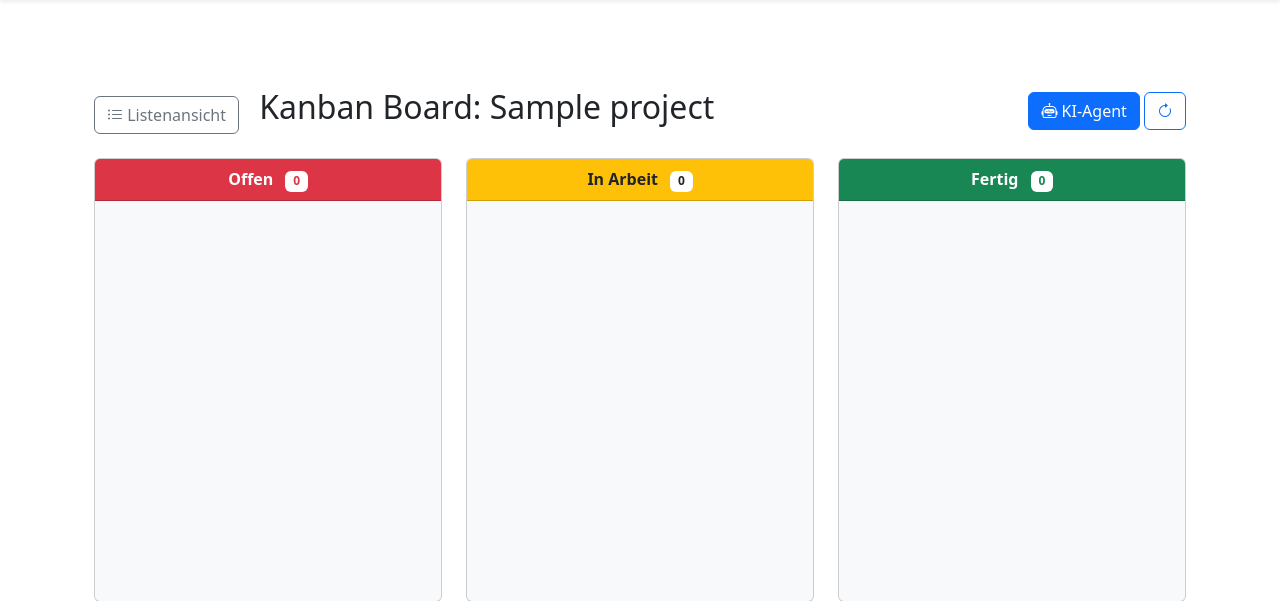
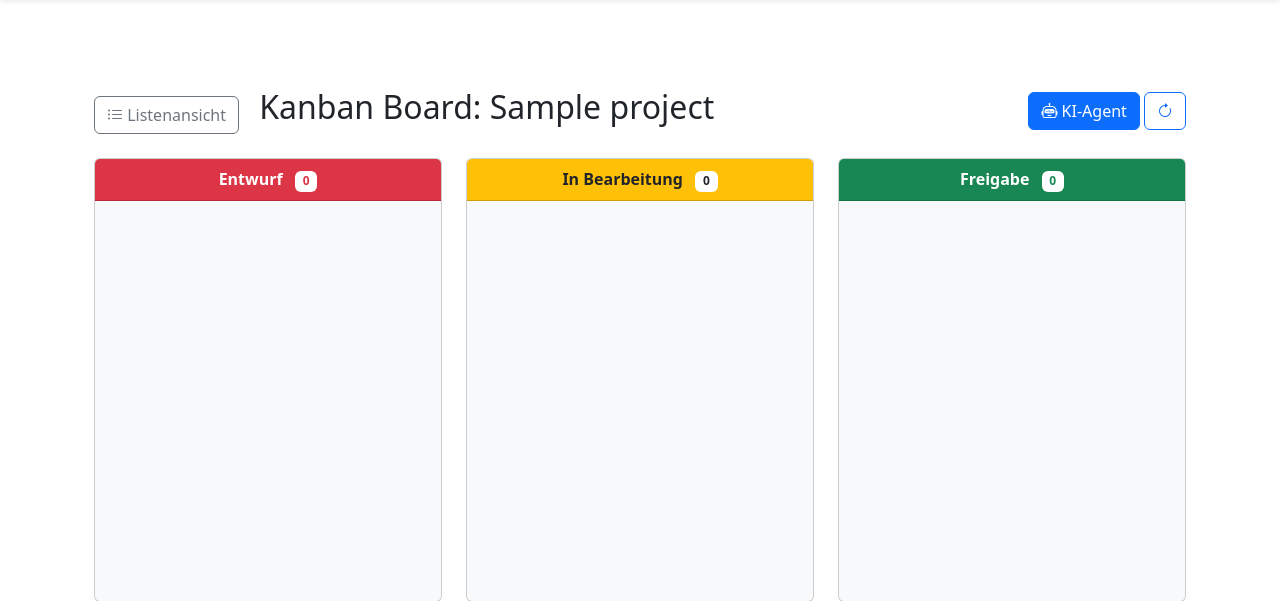
Before and after one commit to Sara26748/study-project, a Flask app: page /project/1/kanban in a window 1280 px wide. Shown: the part 64-665 px from the top of the page. Run offline with Flask 3, Linux system fonts and the light colour scheme; a user stored in the database is signed in; tables that the repository leaves empty hold one stand-in row (values such as "Sample post"); data that the repository does not hold is empty.

Commit message:
status bezeichner geändert

```diff
--- a/app/routes.py
+++ b/app/routes.py
@@ -19,7 +19,7 @@ def create_manual_requirement(project_id):
     title = request.form.get("title", "").strip()
     description = request.form.get("description", "").strip()
     category = request.form.get("category", "").strip()
-    status = request.form.get("status", "Offen").strip()
+    status = request.form.get("status", "Entwurf").strip()
     is_quantifiable = request.form.get("is_quantifiable") == "on"
     funktional = request.form.get("funktional") == "on"
 
@@ -393,7 +393,7 @@ def update_status(version_id):
     check_version_access(version)
 
     status = request.form.get('status')
-    if status in ['Offen', 'In Arbeit', 'Fertig']:
+    if status in ['Entwurf', 'In Bearbeitung', 'Freigabe']:
         version.status = status
         db.session.commit()
 
@@ -420,9 +420,9 @@ def kanban_view(project_id):
 
     # Sort into columns
     kanban_data = {
-        'Offen': [],
-        'In Arbeit': [],
-        'Fertig': []
+        'Entwurf': [],
+        'In Bearbeitung': [],
+        'Freigabe': []
     }
 
     for req in requirements:
@@ -618,10 +618,15 @@ def update_requirement_version(version_id):
     # Save all custom data including is_quantifiable
     version.set_custom_data(custom_data)
 
-    # Always move to "In Arbeit" when any change is made
+    # Status nur automatisch setzen, wenn nicht explizit geändert
     old_status = version.status
-    if changes:
-        new_status = 'In Arbeit'
+    status_from_form = request.form.get('status')
+    if status_from_form and status_from_form in ['Entwurf', 'In Bearbeitung', 'Freigabe']:
+        if old_status != status_from_form:
+            changes['status'] = f"{old_status} → {status_from_form}"
+        version.status = status_from_form
+    elif changes:
+        new_status = 'In Bearbeitung'
         if old_status != new_status:
             changes['status'] = f"{old_status} → {new_status}"
         version.status = new_status
@@ -675,8 +680,8 @@ def toggle_quantifiable(version_id):
 
     version.set_custom_data(custom_data)
     version.last_modified_by_id = current_user.id
-    # Status auf 'In Arbeit' setzen
-    version.status = 'In Arbeit'
+    # Status auf 'In Bearbeitung' setzen
+    version.status = 'In Bearbeitung'
 
     # Create history entry
     history_entry = RequirementVersionHistory(
@@ -814,7 +819,7 @@ def regenerate_requirement(req_id):
             title=result.get("title", latest_version.title),
             description=result.get("description", latest_version.description),
             category=result.get("category", latest_version.category),
-            status="Offen",  # New version starts as "Open"
+            status="Entwurf",  # New version starts as "Entwurf"
             created_by_id=current_user.id  # Track who created this version
         )
 
@@ -1073,11 +1078,11 @@ def import_excel(project_id):
                 continue
 
             category = str(row[category_idx]).strip() if category_idx is not None and category_idx < len(row) and row[category_idx] else ""
-            status = str(row[status_idx]).strip() if status_idx is not None and status_idx < len(row) and row[status_idx] else "Offen"
+            status = str(row[status_idx]).strip() if status_idx is not None and status_idx < len(row) and row[status_idx] else "Entwurf"
 
             # Validate status
-            if status not in ['Offen', 'In Arbeit', 'Fertig']:
-                status = 'Offen'
+            if status not in ['Entwurf', 'In Bearbeitung', 'Freigabe']:
+                status = 'Entwurf'
 
             # Create requirement
             from .agent import normalize_key
@@ -1548,8 +1553,8 @@ def toggle_funktional(req_id):
     latest_version = req.get_latest_version()
     if latest_version and old_value != req.funktional:
         latest_version.last_modified_by_id = current_user.id
-        # Status auf 'In Arbeit' setzen
-        latest_version.status = 'In Arbeit'
+        # Status auf 'In Bearbeitung' setzen
+        latest_version.status = 'In Bearbeitung'
         history_entry = RequirementVersionHistory(
             version_id=latest_version.id,
             changed_by_id=current_user.id,
@@ -1584,9 +1589,9 @@ def analyze_requirement_route(version_id):
     )
 
     status_value = (version.status or "").strip().lower()
-    if status_value in {"fertig", "abgeschlossen"}:
+    if status_value in {"freigabe"}:
         status_color = "GRÜN"
-    elif status_value in {"in arbeit", "in bearbeitung"}:
+    elif status_value in {"in bearbeitung"}:
         status_color = "GELB"
     else:
         status_color = "ROT"
--- a/app/templates/kanban.html
+++ b/app/templates/kanban.html
@@ -1,111 +1,148 @@
-{% extends "base.html" %}
-{% block title %}Kanban Board - {{ project.name }}{% endblock %}
+{% extends "base.html" %} {% block title %}Kanban Board - {{ project.name }}{%
+endblock %}
 
 <!-- Card Macro moved to top for scope visibility -->
 {% macro render_card(item) %}
-<div class="card mb-3 kanban-card shadow-sm"
+<div
+  class="card mb-3 kanban-card shadow-sm"
   draggable="true"
   ondragstart="drag(event)"
   id="card-{{ item.version.id }}"
   data-version-id="{{ item.version.id }}"
-     data-req-id="{{ item.req.id }}">
-
-    <div class="card-header d-flex justify-content-between align-items-center py-2">
+  data-req-id="{{ item.req.id }}"
+>
+  <div
+    class="card-header d-flex justify-content-between align-items-center py-2"
+  >
     <small class="text-muted fw-bold">#{{ item.version.id }}</small>
     {% if item.version.is_blocked %}
-            <i class="bi bi-lock-fill text-danger lock-icon" title="Blockiert von {{ item.version.blocked_by.email }}"></i>
+    <i
+      class="bi bi-lock-fill text-danger lock-icon"
+      title="Blockiert von {{ item.version.blocked_by.email }}"
+    ></i>
     {% else %}
     <i class="bi bi-lock-fill text-danger lock-icon d-none"></i>
     {% endif %}
   </div>
   <div class="card-body py-2">
     <h6 class="card-title">{{ item.version.title }}</h6>
-        <p class="card-text small text-muted text-truncate" style="max-height: 3em;">
+    <p class="card-text small text-muted text-truncate" style="max-height: 3em">
       {{ item.version.description }}
     </p>
     <div class="d-flex justify-content-between align-items-center mt-2">
-            <span class="badge bg-secondary font-monospace">{{ item.version.category or '' }}</span>
+      <span class="badge bg-secondary font-monospace"
+        >{{ item.version.category or '' }}</span
+      >
 
       <!-- Example custom data display (first one) -->
       {% if custom_columns %}
       <span class="badge bg-info text-dark" title="{{ custom_columns[0] }}">
-                {{ item.version.get_custom_data().get(custom_columns[0], '')|truncate(10) }}
+        {{ item.version.get_custom_data().get(custom_columns[0],
+        '')|truncate(10) }}
       </span>
       {% endif %}
     </div>
   </div>
   <div class="card-footer bg-white border-top-0 pt-0 pb-2 text-end">
-        <small class="text-muted" style="font-size: 0.7rem;">
+    <small class="text-muted" style="font-size: 0.7rem">
       {{ item.version.created_by.email.split('@')[0] }}
     </small>
   </div>
 </div>
-{% endmacro %}
-
-{% block content %}
+{% endmacro %} {% block content %}
 <div class="container-fluid mt-3">
   <div class="d-flex justify-content-between align-items-center mb-4">
     <div>
-        <a href="{{ url_for('main.manage_project', project_id=project.id) }}" class="btn btn-outline-secondary">
+      <a
+        href="{{ url_for('main.manage_project', project_id=project.id) }}"
+        class="btn btn-outline-secondary"
+      >
         <i class="bi bi-list-ul"></i> Listenansicht
       </a>
       <h2 class="d-inline-block ms-3">Kanban Board: {{ project.name }}</h2>
     </div>
     <div>
-        <a href="{{ url_for('agent.agent_page', project_id=project.id) }}" class="btn btn-primary">
+      <a
+        href="{{ url_for('agent.agent_page', project_id=project.id) }}"
+        class="btn btn-primary"
+      >
         <i class="bi bi-robot"></i> KI-Agent
       </a>
-        <button id="refresh-board" class="btn btn-outline-primary" title="Board aktualisieren">
+      <button
+        id="refresh-board"
+        class="btn btn-outline-primary"
+        title="Board aktualisieren"
+      >
         <i class="bi bi-arrow-clockwise"></i>
       </button>
     </div>
   </div>
 
   <div class="row kanban-board">
-    <!-- Spalte: Offen -->
+    <!-- Spalte: Entwurf -->
     <div class="col-md-4">
       <div class="card bg-light h-100">
         <div class="card-header bg-danger text-white fw-bold text-center">
-            Offen <span class="badge bg-white text-danger ms-2 count-badge">{{ kanban_data['Offen']|length }}</span>
+          Entwurf
+          <span class="badge bg-white text-danger ms-2 count-badge"
+            >{{ kanban_data['Entwurf']|length }}</span
+          >
         </div>
-        <div class="card-body kanban-column" id="col-Offen" ondrop="drop(event)" ondragover="allowDrop(event)">
-            {% for item in kanban_data['Offen'] %}
-                {{ render_card(item) }}
-            {% endfor %}
+        <div
+          class="card-body kanban-column"
+          id="col-Entwurf"
+          ondrop="drop(event)"
+          ondragover="allowDrop(event)"
+        >
+          {% for item in kanban_data['Entwurf'] %} {{ render_card(item) }} {%
+          endfor %}
         </div>
       </div>
     </div>
 
-    <!-- Spalte: In Arbeit -->
+    <!-- Spalte: In Bearbeitung -->
     <div class="col-md-4">
       <div class="card bg-light h-100">
         <div class="card-header bg-warning text-dark fw-bold text-center">
-            In Arbeit <span class="badge bg-white text-dark ms-2 count-badge">{{ kanban_data['In Arbeit']|length }}</span>
+          In Bearbeitung
+          <span class="badge bg-white text-dark ms-2 count-badge"
+            >{{ kanban_data['In Bearbeitung']|length }}</span
+          >
         </div>
-        <div class="card-body kanban-column" id="col-In Arbeit" ondrop="drop(event)" ondragover="allowDrop(event)">
-            {% for item in kanban_data['In Arbeit'] %}
-                {{ render_card(item) }}
-            {% endfor %}
+        <div
+          class="card-body kanban-column"
+          id="col-In Bearbeitung"
+          ondrop="drop(event)"
+          ondragover="allowDrop(event)"
+        >
+          {% for item in kanban_data['In Bearbeitung'] %} {{ render_card(item)
+          }} {% endfor %}
         </div>
       </div>
     </div>
 
-    <!-- Spalte: Fertig -->
+    <!-- Spalte: Freigabe -->
     <div class="col-md-4">
       <div class="card bg-light h-100">
         <div class="card-header bg-success text-white fw-bold text-center">
-            Fertig <span class="badge bg-white text-success ms-2 count-badge">{{ kanban_data['Fertig']|length }}</span>
+          Freigabe
+          <span class="badge bg-white text-success ms-2 count-badge"
+            >{{ kanban_data['Freigabe']|length }}</span
+          >
         </div>
-        <div class="card-body kanban-column" id="col-Fertig" ondrop="drop(event)" ondragover="allowDrop(event)">
-            {% for item in kanban_data['Fertig'] %}
-                {{ render_card(item) }}
-            {% endfor %}
+        <div
+          class="card-body kanban-column"
+          id="col-Freigabe"
+          ondrop="drop(event)"
+          ondragover="allowDrop(event)"
+        >
+          {% for item in kanban_data['Freigabe'] %} {{ render_card(item) }} {%
+          endfor %}
         </div>
       </div>
     </div>
   </div>
 </div>
-
 
 <style>
   .kanban-column {
@@ -118,14 +155,16 @@
   }
   .kanban-card {
     cursor: grab;
-        transition: transform 0.2s, box-shadow 0.2s;
+    transition:
+      transform 0.2s,
+      box-shadow 0.2s;
   }
   .kanban-card:active {
     cursor: grabbing;
   }
   .kanban-card:hover {
     transform: translateY(-2px);
-        box-shadow: 0 .5rem 1rem rgba(0,0,0,.15)!important;
+    box-shadow: 0 0.5rem 1rem rgba(0, 0, 0, 0.15) !important;
   }
   .gu-mirror {
     position: fixed !important;
@@ -139,16 +178,16 @@
   // Drag & Drop Logic
   function allowDrop(ev) {
     ev.preventDefault();
-        ev.currentTarget.classList.add('drag-over');
+    ev.currentTarget.classList.add("drag-over");
   }
 
   function leaveDrop(ev) {
-        ev.currentTarget.classList.remove('drag-over');
+    ev.currentTarget.classList.remove("drag-over");
   }
 
   // Add event listener to remove drag-over style when leaving
-    document.querySelectorAll('.kanban-column').forEach(col => {
-        col.addEventListener('dragleave', leaveDrop);
+  document.querySelectorAll(".kanban-column").forEach((col) => {
+    col.addEventListener("dragleave", leaveDrop);
   });
 
   function drag(ev) {
@@ -159,14 +198,16 @@
   function drop(ev) {
     ev.preventDefault();
     // Remove style
-        document.querySelectorAll('.kanban-column').forEach(col => col.classList.remove('drag-over'));
+    document
+      .querySelectorAll(".kanban-column")
+      .forEach((col) => col.classList.remove("drag-over"));
 
     var data = ev.dataTransfer.getData("text");
     var card = document.getElementById(data);
 
     // Find drop target (column)
     var target = ev.target;
-        while (!target.classList.contains('kanban-column')) {
+    while (!target.classList.contains("kanban-column")) {
       target = target.parentElement;
       if (!target) return; // Dropped outside
     }
@@ -180,23 +221,23 @@
     updateBadges();
 
     // AJAX update
-        var versionId = card.getAttribute('data-version-id');
+    var versionId = card.getAttribute("data-version-id");
     updateStatus(versionId, newStatus);
   }
 
   function updateStatus(versionId, status) {
     const formData = new FormData();
-        formData.append('status', status);
+    formData.append("status", status);
 
     fetch(`/requirement_version/${versionId}/update_status`, {
-            method: 'POST',
+      method: "POST",
       body: formData,
       headers: {
-                'X-Requested-With': 'XMLHttpRequest'
-            }
+        "X-Requested-With": "XMLHttpRequest",
+      },
     })
-        .then(response => response.json())
-        .then(data => {
+      .then((response) => response.json())
+      .then((data) => {
         if (data.success) {
           // Optional: Flash success message or change card style
           console.log("Status updated to " + status);
@@ -205,7 +246,7 @@
           location.reload(); // Revert
         }
       })
-        .catch(err => {
+      .catch((err) => {
         console.error(err);
         alert("Netzwerkfehler");
         location.reload();
@@ -213,36 +254,39 @@
   }
 
   function updateBadges() {
-        document.querySelectorAll('.kanban-column').forEach(col => {
+    document.querySelectorAll(".kanban-column").forEach((col) => {
       var count = col.children.length;
-            var header = col.parentElement.querySelector('.count-badge');
-            if(header) header.innerText = count;
+      var header = col.parentElement.querySelector(".count-badge");
+      if (header) header.innerText = count;
     });
   }
 
   // Polling for Updates
-    setInterval(function() {
-        fetch("{{ url_for('main.requirements_status_json', project_id=project.id) }}")
-            .then(response => response.json())
-            .then(data => {
-                data.forEach(item => {
-                    var card = document.querySelector(`.kanban-card[data-version-id="${item.version_id}"]`);
+  setInterval(function () {
+    fetch(
+      "{{ url_for('main.requirements_status_json', project_id=project.id) }}",
+    )
+      .then((response) => response.json())
+      .then((data) => {
+        data.forEach((item) => {
+          var card = document.querySelector(
+            `.kanban-card[data-version-id="${item.version_id}"]`,
+          );
           if (card) {
             // Check if status changed externally (someone else moved it)
             // This is tricky without fully re-rendering.
             // For now let's just update the Lock icon.
 
-                        var lockIcon = card.querySelector('.lock-icon');
+            var lockIcon = card.querySelector(".lock-icon");
             if (item.is_blocked) {
-                            lockIcon.classList.remove('d-none');
+              lockIcon.classList.remove("d-none");
               lockIcon.title = "Blockiert von " + item.blocked_by;
             } else {
-                            lockIcon.classList.add('d-none');
+              lockIcon.classList.add("d-none");
             }
           }
         });
       });
   }, 5000); // Poll every 5 seconds
-
 </script>
 {% endblock %}
--- a/complete_database_reset.py
+++ b/complete_database_reset.py
@@ -79,7 +79,7 @@ def reset_and_migrate(db_path):
                 title VARCHAR(160) NOT NULL,
                 description VARCHAR(2000) NOT NULL,
                 category VARCHAR(80),
-                status VARCHAR(30) NOT NULL DEFAULT 'Offen',
+                status VARCHAR(30) NOT NULL DEFAULT 'Entwurf',
                 created_at TIMESTAMP DEFAULT CURRENT_TIMESTAMP,
                 FOREIGN KEY (requirement_id) REFERENCES requirement(id) ON DELETE CASCADE,
                 UNIQUE (requirement_id, version_index)
@@ -135,7 +135,7 @@ def reset_and_migrate(db_path):
                 title = req_data.get("Title") or req_data.get("title", "")
                 description = req_data.get("Beschreibung") or req_data.get("description", "")
                 category = req_data.get("Kategorie") or req_data.get("category", "")
-                status = "Offen"
+                status = "Entwurf"
 
                 # Insert logical requirement
                 cursor.execute("""
--- a/create_sample_excel.py
+++ b/create_sample_excel.py
@@ -21,21 +21,21 @@ data = [
         "Benutzeranmeldung",
         "Der Benutzer muss sich mit E-Mail und Passwort anmelden können.",
         "Funktional",
-        "Offen",
+        "Entwurf",
         "Hoch"
     ],
     [
         "Temperaturregelung",
         "Das System muss die Raumtemperatur automatisch basierend auf Zeitplänen regeln.",
         "Funktional",
-        "In Arbeit",
+        "In Bearbeitung",
         "Mittel"
     ],
     [
         "Datenverschlüsselung",
         "Alle Benutzerdaten müssen verschlüsselt gespeichert werden (AES-256).",
         "Sicherheit",
-        "Offen",
+        "Entwurf",
         "Kritisch"
     ],
     [
--- a/database_migration.py
+++ b/database_migration.py
@@ -38,7 +38,7 @@ class RequirementVersion(db.Model):
     title = db.Column(db.String(160), nullable=False)
     description = db.Column(db.String(2000), nullable=False)
     category = db.Column(db.String(80))
-    status = db.Column(db.String(30), nullable=False, default="Offen")
+    status = db.Column(db.String(30), nullable=False, default="Entwurf")
     created_at = db.Column(db.DateTime, default=db.func.current_timestamp())
     __table_args__ = (
         db.UniqueConstraint('requirement_id', 'version_index', name='uq_req_version'),
--- a/fix_database_schema.py
+++ b/fix_database_schema.py
@@ -97,7 +97,7 @@ def fix_schema(db_path):
                     title VARCHAR(160) NOT NULL,
                     description VARCHAR(2000) NOT NULL,
                     category VARCHAR(80),
-                    status VARCHAR(30) NOT NULL DEFAULT 'Offen',
+                    status VARCHAR(30) NOT NULL DEFAULT 'Entwurf',
                     created_at DATETIME DEFAULT CURRENT_TIMESTAMP,
                     FOREIGN KEY (requirement_id) REFERENCES requirement(id) ON DELETE CASCADE,
                     UNIQUE (requirement_id, version_index)
@@ -140,7 +140,7 @@ def fix_schema(db_path):
                 title = req_data.get("Title") or req_data.get("title", "")
                 description = req_data.get("Beschreibung") or req_data.get("description", "")
                 category = req_data.get("Kategorie") or req_data.get("category", "")
-                status = "Offen"
+                status = "Entwurf"
 
                 # Insert logical requirement
                 cursor.execute("""
--- a/migrate_versions.py
+++ b/migrate_versions.py
@@ -117,7 +117,7 @@ def run_migration():
                 elif mig_status == 'intermediate':
                     status = "Zwischengespeichert"
                 else: # created, deleted, or default
-                    status = "Offen"
+                    status = "Entwurf"
 
 
                 version = RequirementVersion(
--- a/test_ai_agent.py
+++ b/test_ai_agent.py
@@ -67,11 +67,11 @@ def test_json_parsing_functions():
         from app.services.ai_client import _parse_json_response, _validate_and_normalize_requirements
 
         # Test valid JSON
-        valid_json = '{"requirements": [{"title": "Test", "description": "Test desc", "category": "Functional", "status": "Offen"}]}'
+        valid_json = '{"requirements": [{"title": "Test", "description": "Test desc", "category": "Functional", "status": "Entwurf"}]}'
         result = _parse_json_response(valid_json)
         assert isinstance(result, list), "Result should be a list"
         assert len(result) == 1, "Should have 1 requirement"
-        assert result[0]['status'] == 'Offen', "Status should be Offen"
+        assert result[0]['status'] == 'Entwurf', "Status should be Entwurf"
 
         # Test JSON with extra text
         json_with_text = 'Here is the JSON: {"requirements": [{"title": "Test2", "description": "Test desc2"}]} End of JSON'
--- a/test_integration.py
+++ b/test_integration.py
@@ -61,7 +61,7 @@ def test_openai_integration():
                 assert 'title' in req, "Missing title"
                 assert 'description' in req, "Missing description"
                 assert 'status' in req, "Missing status"
-                assert req['status'] == 'Offen', f"Status should be 'Offen', got '{req['status']}'"
+                assert req['status'] == 'Entwurf', f"Status should be 'Entwurf', got '{req['status']}'"
 
             print("  ✅ All requirements have correct structure")
             print()
@@ -152,7 +152,7 @@ def test_openai_integration():
         print("  ✅ Key-value pairs only: WORKS")
         print("  ✅ Combined input: WORKS")
         print("  ✅ Empty input: WORKS")
-        print("  ✅ All requirements have status='Offen'")
+        print("  ✅ All requirements have status='Entwurf'")
         print("  ✅ JSON parsing working correctly")
         print()
 
--- a/test_quick.py
+++ b/test_quick.py
@@ -80,4 +80,4 @@ print("The AI Agent is fully functional:")
 print("  ✅ OpenAI API connection working")
 print("  ✅ generate_requirements function working")
 print("  ✅ JSON parsing working")
-print("  ✅ Status set to 'Offen'")
+print("  ✅ Status set to 'Entwurf'")
--- a/update_database_schema.py
+++ b/update_database_schema.py
@@ -50,7 +50,7 @@ def update_schema(db_path):
                     title VARCHAR(160) NOT NULL,
                     description VARCHAR(2000) NOT NULL,
                     category VARCHAR(80),
-                    status VARCHAR(30) NOT NULL DEFAULT 'Offen',
+                    status VARCHAR(30) NOT NULL DEFAULT 'Entwurf',
                     created_at DATETIME DEFAULT CURRENT_TIMESTAMP,
                     FOREIGN KEY (requirement_id) REFERENCES requirement(id) ON DELETE CASCADE,
                     UNIQUE (requirement_id, version_index)
```
Also changed, not shown: app/models.py (+4 -4 lines), app/services/ai_client.py (+6 -6 lines), app/static/project.js (+8 -8 lines), app/templates/create.html (+10 -10 lines), app/templates/create_backup.html (+9 -7 lines), app/templates/requirement_history.html (+132 -99 lines), config.py (+6 -6 lines). Lines whose indentation alone changed are shown as unchanged.
